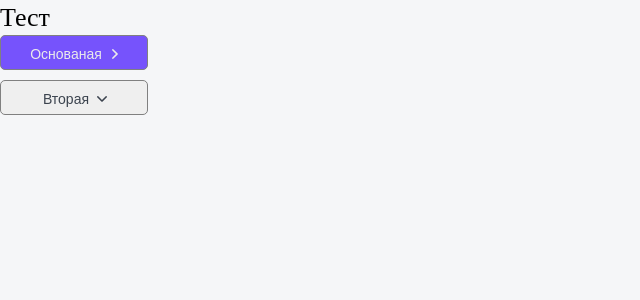
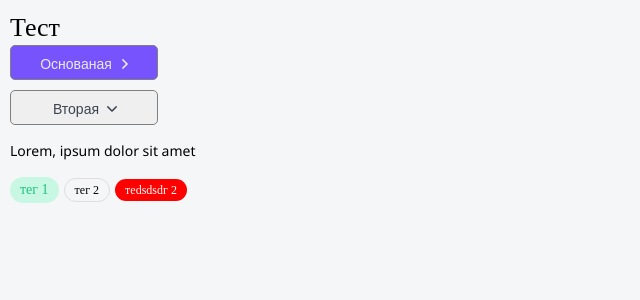
Before and after one commit to M4nsur/Next_Project_Rating, a Next.js app: page / in a window 1280 px wide. Shown: the top 300 px of the page, without its empty margins (0-640 px from the left). Built offline with nearby package versions, Linux system fonts and the light colour scheme.

Commit message:
добавил компонент тего и параграфа

```diff
--- /dev/null
+++ b/components/Paragraph/Paragraph.module.css
@@ -0,0 +1,18 @@
+.paragraph {
+    font-family: 'Noto Sans';
+}
+
+.pSize14 {
+    font-size: 14px;
+    line-height: 24px;
+}
+
+.pSize16 {
+    font-size: 16px;
+    line-height: 24px;
+}
+
+.pSize18 {
+    font-size: 18px;
+    line-height: 29px;
+}
--- /dev/null
+++ b/components/Paragraph/Paragraph.tsx
@@ -0,0 +1,18 @@
+import { iParag } from './Paragraph.props';
+import styles from "./Paragraph.module.css";
+import cn from "classnames";
+import React from 'react';
+
+const Paragraph = ({size = "14", children}: iParag): JSX.Element => {
+    return (
+        <p className={cn(styles.paragraph, {
+            [styles.pSize14]: size == "14",
+            [styles.pSize16]: size == "16",
+            [styles.pSize18]: size == "18",
+        })}>
+            {children}
+        </p>
+    );
+};
+
+export default Paragraph;
--- /dev/null
+++ b/components/Tag/Tag.module.css
@@ -0,0 +1,43 @@
+.tag {
+  display: inline-block;
+  border-radius: 20px;
+  margin-right: 5px;
+  padding: 5px 10px;
+}
+
+.s {
+  font-size: 12px;
+  line-height: 12px;
+}
+
+.m {
+  font-size: 14px;
+  line-height: 16px;
+
+}
+
+.ghost {
+  background: none;
+  border: 1px solid #e2dcdc;
+}
+
+.grey {
+  color: var(--white);
+  background: #b3c0d9;
+}
+
+.greenLight {
+  background: var(--greenLight);
+  color: var(--green);
+}
+
+.main {
+  color: var(--main);
+  border: 1px solid var(--main);
+  background: none;
+}
+
+.red {
+  color: white;
+  background: red;
+}
--- /dev/null
+++ b/components/Tag/Tag.tsx
@@ -0,0 +1,25 @@
+import styles from "./Tag.module.css";
+import cn from "classnames";
+import { tagProps } from './Tag.props';
+
+
+const Tag = ({color = "grey", size, children, href, ...props}: tagProps) => {
+    return (
+        <div className={cn(styles.tag, {
+            [styles.s]: size == "s",
+            [styles.m]: size == "m",
+            [styles.ghost]: color == "ghost",
+            [styles.main]: color == "main",
+            [styles.greenLight]: color == "greenLight",
+            [styles.red]: color == "red",
+            [styles.grey]: color == "grey",
+            [styles.greenLight]: color == "greenLight",
+        })}
+        {...props}
+        >
+            {href ? <a href={href}>{children}</a> : <>{children}</>}
+        </div>
+    );
+};
+
+export default Tag;
--- /dev/null
+++ b/next-env-custom.d.ts
@@ -0,0 +1,4 @@
+/// <reference types="next" />
+
+// NOTE: This file should not be edited
+// see https://nextjs.org/docs/basic-features/typescript for more information.
--- a/pages/index.tsx
+++ b/pages/index.tsx
@@ -1,6 +1,8 @@
 import type { NextPage } from 'next';
 import Button from '../components/Button/Button';
 import Htag from '../components/Htag/Htag';
+import Paragraph from '../components/Paragraph/Paragraph';
+import Tag from '../components/Tag/Tag';
 
 const Home: NextPage = () => {
   return (
@@ -8,6 +10,10 @@ const Home: NextPage = () => {
     <Htag tag= "h1">Тест</Htag>
     <Button arrow="right" appearance='primary' className='he'>Основаная</Button>
     <Button arrow="down" appearance='ghost' className='he'>Вторая</Button>
+    <Paragraph > Lorem, ipsum dolor sit amet</Paragraph>
+    <Tag size='m' color='greenLight' >тег 1</Tag>
+    <Tag size='s' href='google.com' color='ghost'>тег 2</Tag>
+    <Tag size='s' color='red'>теdsdsdг 2</Tag>
     </>
   );
 };
--- a/styles/globals.css
+++ b/styles/globals.css
@@ -5,7 +5,7 @@
 html,
 body {
   padding: 0;
-  margin: 0;
+  margin: 5px;
   background: #F5F6F8;
 }
 
--- a/tsconfig.json
+++ b/tsconfig.json
@@ -15,6 +15,6 @@
     "jsx": "preserve",
     "incremental": true
   },
-  "include": ["next-env.d.ts", "**/*.ts", "**/*.tsx"],
+  "include": ["next-env-custom.d.ts", "**/*.ts", "**/*.tsx"],
   "exclude": ["node_modules"]
 }
```
Also changed, not shown: components/Paragraph/Paragraph.props.ts (added, +7 -0 lines), components/Tag/Tag.props.ts (added, +9 -0 lines), newDeclare.d.ts (+51 -0 lines).
